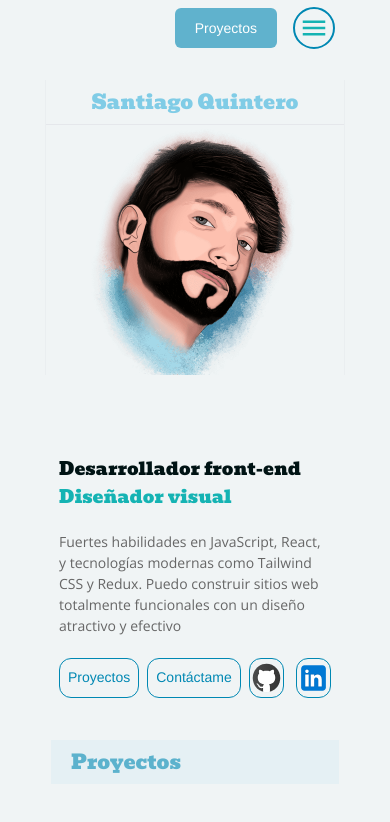
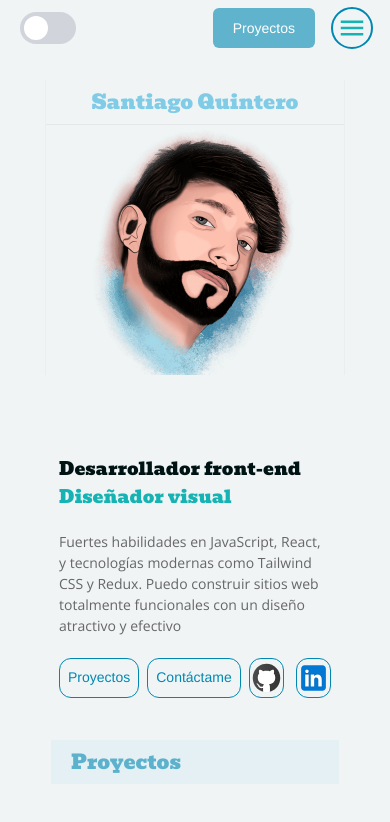
Before and after one commit to WSQuintero/portfolio-final, a React (Vite) app: page / in a window 390 px wide. Shown: the top 822 px of the page. Built offline with nearby package versions, Linux system fonts and the light colour scheme.

Commit message:
corregido problema con botón toogle para cambiar entre modo oscuro y claro

```diff
--- a/package.json
+++ b/package.json
@@ -21,6 +21,7 @@
     "@types/react-dom": "^18.2.7",
     "@vitejs/plugin-react-swc": "^3.3.2",
     "autoprefixer": "^10.4.16",
+    "clsx": "^2.1.0",
     "eslint": "^8.51.0",
     "eslint-config-standard": "^17.1.0",
     "eslint-plugin-import": "^2.28.1",
--- a/src/App.css
+++ b/src/App.css
@@ -9,26 +9,37 @@ body{
 .animation {
   animation: open-menu 500ms ease-in-out;
   visibility: visible;
+
 }
 
 @keyframes open-menu {
   0% {
-    transform: translateX(100vw);
+    transform: translateX(100%);
+    visibility: visible;
+
+
   }
   100% {
     transform: translateX(0);
+    visibility: visible;
+
   }
 }
 
 .close-animation {
   animation: close-menu 500ms ease-in-out;
+  visibility: hidden;
+
 }
 
 @keyframes close-menu {
   0% {
     transform: translateX(0);
+    opacity: 100%;
+    visibility: visible;
+
   }
   100% {
-    transform: translateX(100vw);
+    transform: translateX(100%);
   }
 }
--- a/src/App.jsx
+++ b/src/App.jsx
@@ -3,69 +3,35 @@ import { Skills } from './components/Skills/Skills'
 import { Contact } from './components/Contact/Contact'
 import { Projects } from './components/Projects/Projects'
 import { NavBar } from './components/NavBar/NavBar'
-import { useEffect, useRef, useState } from 'react'
+import { useRef, useState } from 'react'
 import { InitialAnimate } from './components/InitialAnimate/InitialAnimate'
 import { IconContext } from 'react-icons'
 import EducationSection from './components/EducationSection/EducationSection'
 import { IoMdMenu } from 'react-icons/io'
 import './App.css'
+import { useInitialAnimate } from './customHooks/useInitialAnimate'
+import clsx from 'clsx'
+import { Toogle } from './components/Toogle/Toogle'
 
 function App () {
-  const [isBurguerMenu, setIsBurguerMenu] = useState(false)
-  const [innerWidth, SetInnerWidth] = useState(window.innerWidth)
   const [initialAnimate, setInitialAnimate] = useState(false)
   const [isOpenHeader, setIsOpenHeader] = useState(true)
-  const [openToogleMenu, setOpenToogleMenu] = useState(false)
+  const [openToogleMenu, setOpenToogleMenu] = useState()
   const skillSection = useRef(null)
+  useInitialAnimate({
+    setIsOpenHeader,
+    setInitialAnimate,
+    skillSection,
+    initialAnimate
+  })
 
-  const headerStyles = ` flex justify-center lg:justify-end  dark:text-parraf w-full ${
-    isBurguerMenu ? 'h-[90vh] bg-bghomelight dark:bg-bghome' : 'h-[40px] dark:bg-bghome bg-bghomelight'
-  } lg:h-[80px] z-40 py-7  items-center fixed lg:pr-20 ${
-    isOpenHeader
-      ? 'animation'
-      : 'close-animation -translate-x-full font-open-sans '
-  }`
+  const headerStyles = clsx(
+    'flex justify-center lg:justify-end  fixed w-full lg:pr-20 py-7 z-50 lg:h-[80px] bg-bghomelight/50 dark:bg-bghome/50 ',
+    openToogleMenu ? 'h-[99vh] bg-bghomelight dark:bg-bghome flex-col pt-3' : 'h-[40px] dark:bg-bghome items-center ',
+    isOpenHeader ? 'bg-bghomelight/100 dark:bg-bghome/100 transform-opacity ' : 'bg-bghomelight transform-opacity duration-200',
+    window.innerWidth < 1040 && isOpenHeader && 'bg-bghomelight/100 '
+  )
 
-  useEffect(() => {
-    setTimeout(() => {
-      setInitialAnimate(true)
-    }, 2000)
-
-    if (window.innerWidth < 1024) {
-      setIsOpenHeader(true)
-    }
-
-    const observer = new IntersectionObserver((entries) => {
-      entries.forEach((entry) => {
-        if (entry.isIntersecting) {
-          if (window.innerWidth > 1024) {
-            setIsOpenHeader(false)
-          }
-        }
-      })
-    })
-    if (skillSection.current) {
-      observer.observe(skillSection.current)
-    }
-  }, [initialAnimate])
-
-  useEffect(() => {
-    window.addEventListener('resize', () => {
-      SetInnerWidth(window.innerWidth)
-      if (window.innerWidth < 1024) {
-        setIsBurguerMenu(false)
-      } else {
-        setIsBurguerMenu(true)
-      }
-    })
-    if (window.innerWidth < 1024) {
-      setIsBurguerMenu(false)
-    } else {
-      setIsBurguerMenu(true)
-    }
-  }, [])
-
-  useEffect(() => {}, [])
   return (
     <>
       {!initialAnimate
@@ -75,6 +41,7 @@ function App () {
         : (
         <>
 
+          <header className={headerStyles}>
           <button
             className='w-[50px] h-[50px] hidden md:grid rounded-full border-2 z-50  place-content-center border-titlecolordarklight dark:border-titlecolordark fixed top-1 right-2  lg:top-4 lg:right-4 bg-bghomelight dark:bg-bghome '
             onClick={(event) => {
@@ -82,18 +49,22 @@ function App () {
               setIsOpenHeader(!isOpenHeader)
             }}>
             <IconContext.Provider
-                value={{ size: '30px', className: 'dark:text-titlecolordark text-titlecolordarklight' }}>
+              value={{
+                size: '30px',
+                className: 'dark:text-titlecolordark text-titlecolordarklight'
+              }}>
               <IoMdMenu />
             </IconContext.Provider>
           </button>
+          <div className='ml-5'>
 
-          <header className={headerStyles}>
+            <Toogle/>
+          </div>
             <NavBar
-              isBurguerMenu={isBurguerMenu}
-              setIsBurguerMenu={setIsBurguerMenu}
-              innerWidth={innerWidth}
               openToogleMenu={openToogleMenu}
               setOpenToogleMenu={setOpenToogleMenu}
+              isOpenHeader={isOpenHeader}
+
             />
           </header>
 
--- a/src/components/EducationSection/EducationSection.jsx
+++ b/src/components/EducationSection/EducationSection.jsx
@@ -14,7 +14,7 @@ function EducationSection () {
           Sobre mí
         </h2>
         <div className='max-w-full flex flex-col gap-5 lg:flex-row items-center justify-center xl:justify-between mt-5'>
-          <div className='text-center lg:text-left text-pretty w-full xl:w-[70%] px-5'>
+          <div className=' text-pretty w-full xl:w-[70%] px-5'>
             <p className='mt-4 dark:text-parraf  w-full'>
               Soy Santiago Quintero. Mis primeros pasos en la programación
               fueron con Java y C++ durante mis estudios en 2014. Desde entonces,
--- a/src/components/NavBar/NavBar.jsx
+++ b/src/components/NavBar/NavBar.jsx
@@ -2,11 +2,12 @@ import { BurguerMenu } from '../BurguerMenu/BurguerMenu'
 import { IconContext } from 'react-icons'
 import { IoMdMenu } from 'react-icons/io'
 import { Toogle } from '../Toogle/Toogle'
+import clsx from 'clsx'
 
-function NavBar ({ openToogleMenu, setOpenToogleMenu }) {
+function NavBar ({ openToogleMenu, setOpenToogleMenu, isOpenHeader }) {
   return (
     <>
-  <div className="mx-auto flex w-[80%] h-16 max-w-screen-xl items-center gap-8 px-4 sm:px-6 lg:px-8">
+  <div className={clsx('mx-auto flex w-[80%] h-16 max-w-screen-xl items-center gap-8 px-4 sm:px-6 lg:px-8', isOpenHeader ? 'animation' : 'close-animation -translate-x-full opacity-0 font-open-sans ', openToogleMenu && 'opacity-100 h-full')}>
   {!openToogleMenu && window.innerWidth > 1040 && (
     <a className="block text-teal-600 h-[70px] w-[70px] border border-titlecolordarklight dark:border-titlecolordark rounded-full p-3" href="/">
       <span className="sr-only">Home</span>
@@ -15,7 +16,7 @@ function NavBar ({ openToogleMenu, setOpenToogleMenu }) {
     </a>
   )}
 
-    <div className="flex flex-1 items-center justify-end md:justify-between ">
+    <div className="flex flex-1 items-center justify-end md:justify-between h-full ">
       <nav aria-label="Global" className="hidden md:block">
         <ul className="flex items-center gap-6 text-sm">
           <li>
@@ -28,9 +29,7 @@ function NavBar ({ openToogleMenu, setOpenToogleMenu }) {
           <li>
           <a className="text-parraflight dark:text-white transition hover:text-parraf/75" href="#skills"> Habilidades </a>
           </li>
-          <li className='h-full flex justify-center items-center'>
-            <Toogle/>
-          </li>
+
         </ul>
       </nav>
 
@@ -52,7 +51,7 @@ function NavBar ({ openToogleMenu, setOpenToogleMenu }) {
         </div>
 
         <button
-          className="block   rounded-full border-2 z-50  place-content-center border-titlecolordarklight dark:border-titlecolordark  dark:bg-bghome bg-bghomelight  p-1 md:hidden"
+          className={clsx('block   rounded-full border-2 z-50  place-content-center border-titlecolordarklight dark:border-titlecolordark  dark:bg-bghome bg-bghomelight  p-1 md:hidden', openToogleMenu && 'absolute top-2 right-14')}
           onClick={(event) => { event.stopPropagation(); setOpenToogleMenu(!openToogleMenu) }}
         >
               <IconContext.Provider
--- a/src/components/Toogle/Toogle.jsx
+++ b/src/components/Toogle/Toogle.jsx
@@ -17,12 +17,16 @@ function Toogle () {
     }
   }, [isChecked])
   return (
-    <label htmlFor='AcceptConditions' className='relative z-50 h-8  w-14 cursor-pointer'>
-    <input type='checkbox' id='AcceptConditions' className='peer sr-only w-full'
-    checked={isChecked}
-    onChange={handleCheckboxChange}/>
+    <label htmlFor='AcceptConditions' className='relative z-50 h-8 w-14 cursor-pointer flex items-center'>
+    <input
+      type='checkbox'
+      id='AcceptConditions'
+      className='peer sr-only w-full'
+      checked={isChecked}
+      onChange={handleCheckboxChange}
+    />
     <span className='absolute inset-0 rounded-full bg-gray-300 transition peer-checked:bg-titlecolordark'></span>
-    <span className='absolute inset-y-0 start-0 m-1 h-6 w-6 rounded-full bg-white transition-all peer-checked:start-6'></span>
+    <span className='absolute inset-y-0 left-0 m-1 h-6 w-6 rounded-full bg-white transition-all peer-checked:left-6'></span>
   </label>
 
   )
--- /dev/null
+++ b/src/customHooks/useInitialAnimate.jsx
@@ -0,0 +1,28 @@
+import { useEffect } from 'react'
+
+function useInitialAnimate ({ setIsOpenHeader, setInitialAnimate, skillSection, initialAnimate }) {
+  useEffect(() => {
+    setTimeout(() => {
+      setInitialAnimate(true)
+    }, 2000)
+
+    if (window.innerWidth < 1024) {
+      setIsOpenHeader(true)
+    }
+
+    const observer = new IntersectionObserver((entries) => {
+      entries.forEach((entry) => {
+        if (entry.isIntersecting) {
+          if (window.innerWidth > 1024) {
+            setIsOpenHeader(false)
+          }
+        }
+      })
+    })
+    if (skillSection.current) {
+      observer.observe(skillSection.current)
+    }
+  }, [initialAnimate])
+}
+
+export { useInitialAnimate }
```
Also changed, not shown: src/components/BurguerMenu/BurguerMenu.jsx (+7 -10 lines), 1 other file (tests, documents, lock files or other folders). Lines whose indentation alone changed are shown as unchanged.
